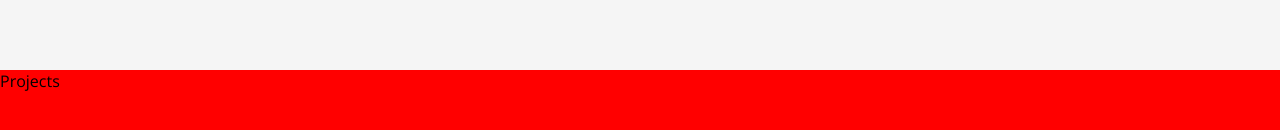
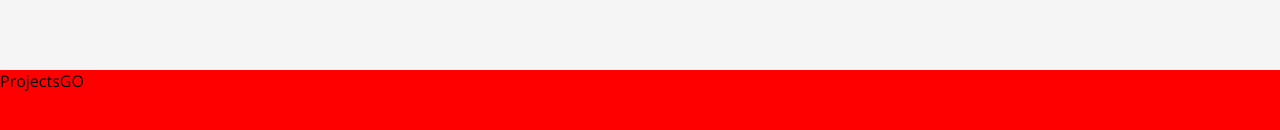
Before and after one commit to Adriantutuianu/personal-website, a React (Create React App) app: page / in a window 1280 px wide. Shown: the part 1600-1730 px from the top of the page. Built offline with nearby package versions, Linux system fonts and the light colour scheme.

Commit message:
Added scroll to contact section

```diff
--- a/src/App.js
+++ b/src/App.js
@@ -21,7 +21,7 @@ function App() {
       <Header setTitle={setTitle} />
       <Home setTitle={setTitle} />
       <About setTitle={setTitle} />
-      <Projects />
+      <Projects setTitle={setTitle} />
       <Contact />
       <Footer />
     </div>
--- a/src/Sections/About.js
+++ b/src/Sections/About.js
@@ -12,6 +12,7 @@ const About = ({ setTitle }) => {
         destination={"projects-section"}
         title={"Projects - Adrian Tut"}
         setTitle={setTitle}
+        uniqueKey={11}
       />
     </Element>
   );
--- a/src/Sections/Home.js
+++ b/src/Sections/Home.js
@@ -12,6 +12,7 @@ const Home = ({ setTitle }) => {
         destination={"about-section"}
         title={"About - Adrian Tut"}
         setTitle={setTitle}
+        uniqueKey={10}
       />
     </Element>
   );
--- a/src/Sections/Projects.js
+++ b/src/Sections/Projects.js
@@ -1,12 +1,19 @@
 import React from "react";
 import "./projects.scss";
 import { Element } from "react-scroll";
+import ScrollTo from "../components/ScrollTo";
 
-const Projects = () => {
+const Projects = ({ setTitle }) => {
   return (
     <Element name="projects-section" id="projects" className="section">
       {" "}
       Projects
+      <ScrollTo
+        destination={"contact-section"}
+        title={"Contact - Adrian Tut"}
+        setTitle={setTitle}
+        uniqueKey={12}
+      />
     </Element>
   );
 };
--- a/src/components/ScrollTo.js
+++ b/src/components/ScrollTo.js
@@ -1,10 +1,10 @@
 import React from "react";
 import { Link } from "react-scroll";
 
-const ScrollTo = ({ destination, title, setTitle }) => {
+const ScrollTo = ({ destination, title, setTitle, uniqueKey }) => {
   return (
     <Link
-      key={0}
+      key={uniqueKey}
       to={destination}
       spy={true}
       smooth={true}
```
